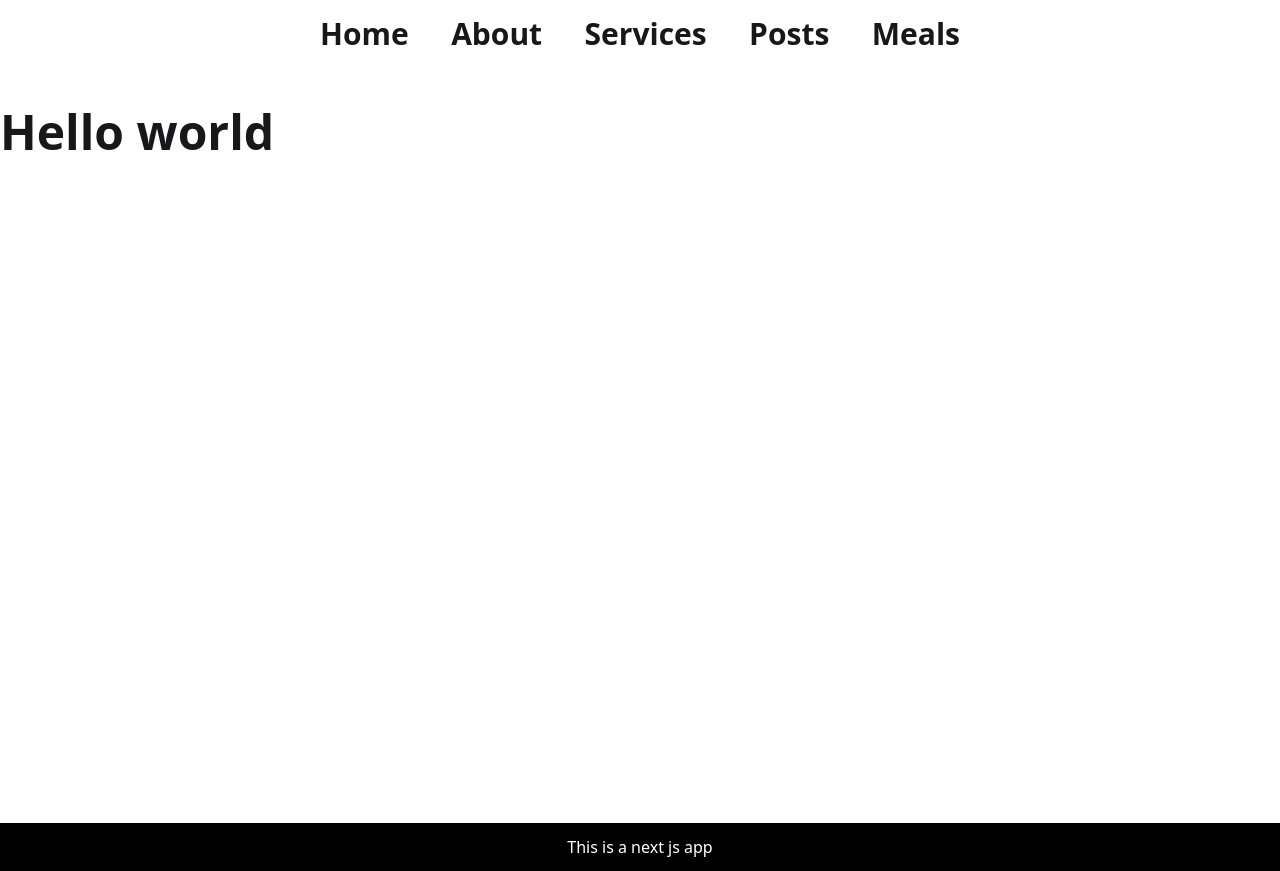
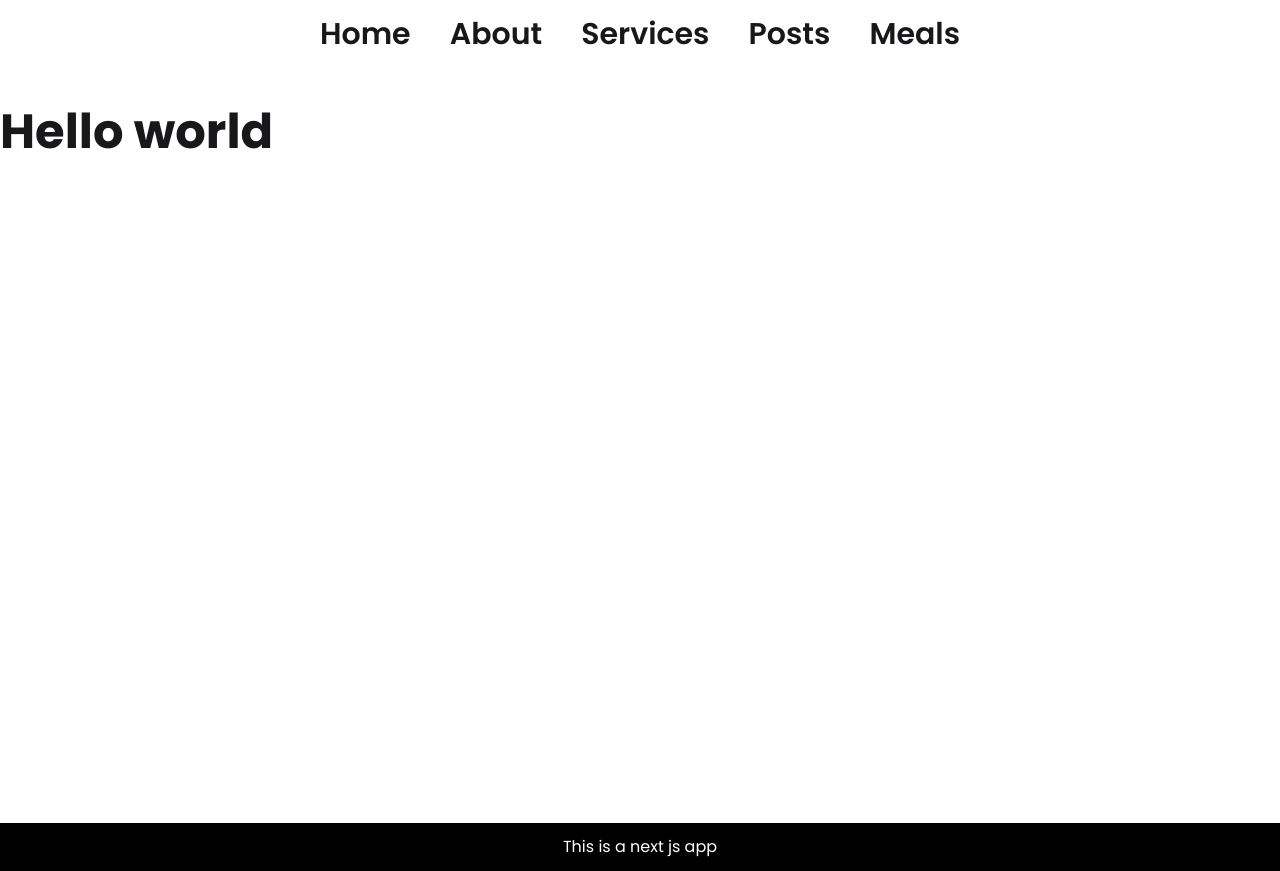
Before and after one commit to MasadRayan/First-NextJs-App, a Next.js app: page / in a window 1280 px wide. Built offline with nearby package versions, Linux system fonts and the light colour scheme.

Commit message:
Image and font optimization done

```diff
--- a/next.config.mjs
+++ b/next.config.mjs
@@ -1,7 +1,13 @@
 /** @type {import('next').NextConfig} */
 const nextConfig = {
-  /* config options here */
-  reactCompiler: true,
-};
+  images: {
+    remotePatterns: [
+      {
+        protocol: 'https',
+        hostname: 'www.themealdb.com',
+      },
+    ],
+  },
+}
 
 export default nextConfig;
--- a/src/app/layout.js
+++ b/src/app/layout.js
@@ -1,4 +1,4 @@
-import { Geist, Geist_Mono } from "next/font/google";
+import { Geist, Geist_Mono, Poppins } from "next/font/google";
 import "./globals.css";
 import NavBar from "./components/NavBar";
 import Footer from "./components/Footer";
@@ -13,6 +13,11 @@ const geistMono = Geist_Mono({
   subsets: ["latin"],
 });
 
+const poppins = Poppins({
+  weight: ["100", "200", "300", "400", "500", "600", "700", "800", "900"],
+  subsets: ["latin"],
+})
+
 export const metadata = {
   title: {
     default: "Learning Next Js",
@@ -26,7 +31,7 @@ export default function RootLayout({ children }) {
   return (
     <html lang="en" data-scroll-behavior="smooth" data-theme="light" >
       <body
-        className={`${geistSans.variable} ${geistMono.variable} antialiased`}
+        className={`${poppins.className} antialiased`}
       >
         <NavBar></NavBar>
         <div className="min-h-[400px] container mx-auto mt-10">
--- a/src/app/meals/page.jsx
+++ b/src/app/meals/page.jsx
@@ -1,5 +1,6 @@
 import Link from "next/link";
 import MealSearchInput from "./components/MealSearchInput";
+import Image from "next/image";
 
 
 export const metadata = {
@@ -31,7 +32,7 @@ const MealPage = async ({searchParams}) => {
             <div className='grid grid-cols-1 md:grid-cols-2 lg:grid-cols-3 gap-8'>
                 {meals.map((meal) => (
                     <div key={meal.idMeal}>
-                        <img className='mb-2' src={meal.strMealThumb} alt={meal.strMeal} />
+                        <Image height={641} width={641} className='mb-2' src={meal.strMealThumb} alt={meal.strMeal} />
                         <h2><span className='text-xl font-bold '>Dish Name:</span>  {meal.strMeal}</h2>
                         <Link href={`/meals/${meal.idMeal}`}>
                             <button className="mt-4 px-6 py-3 btn bg-orange-400">Details</button>
```
